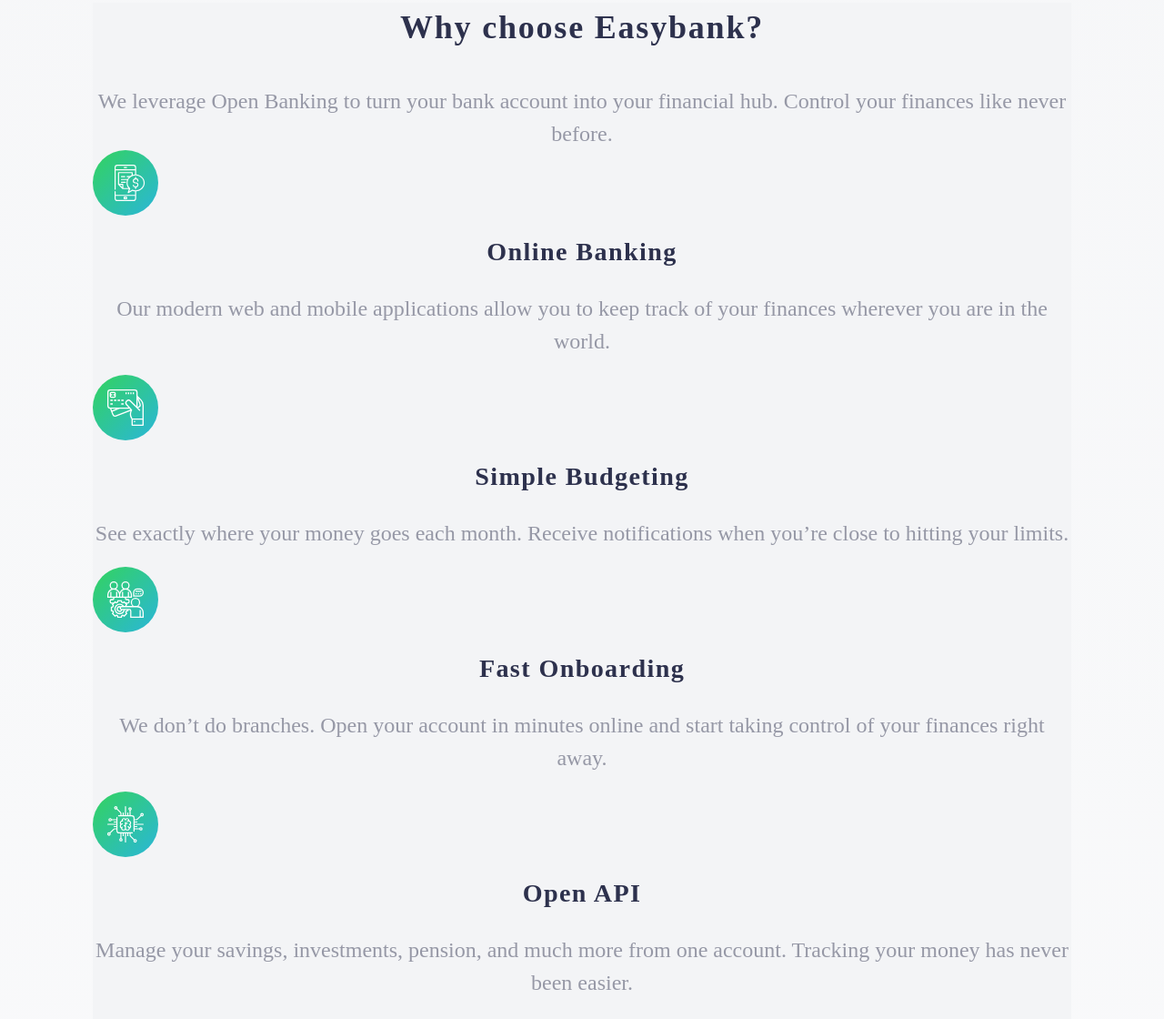
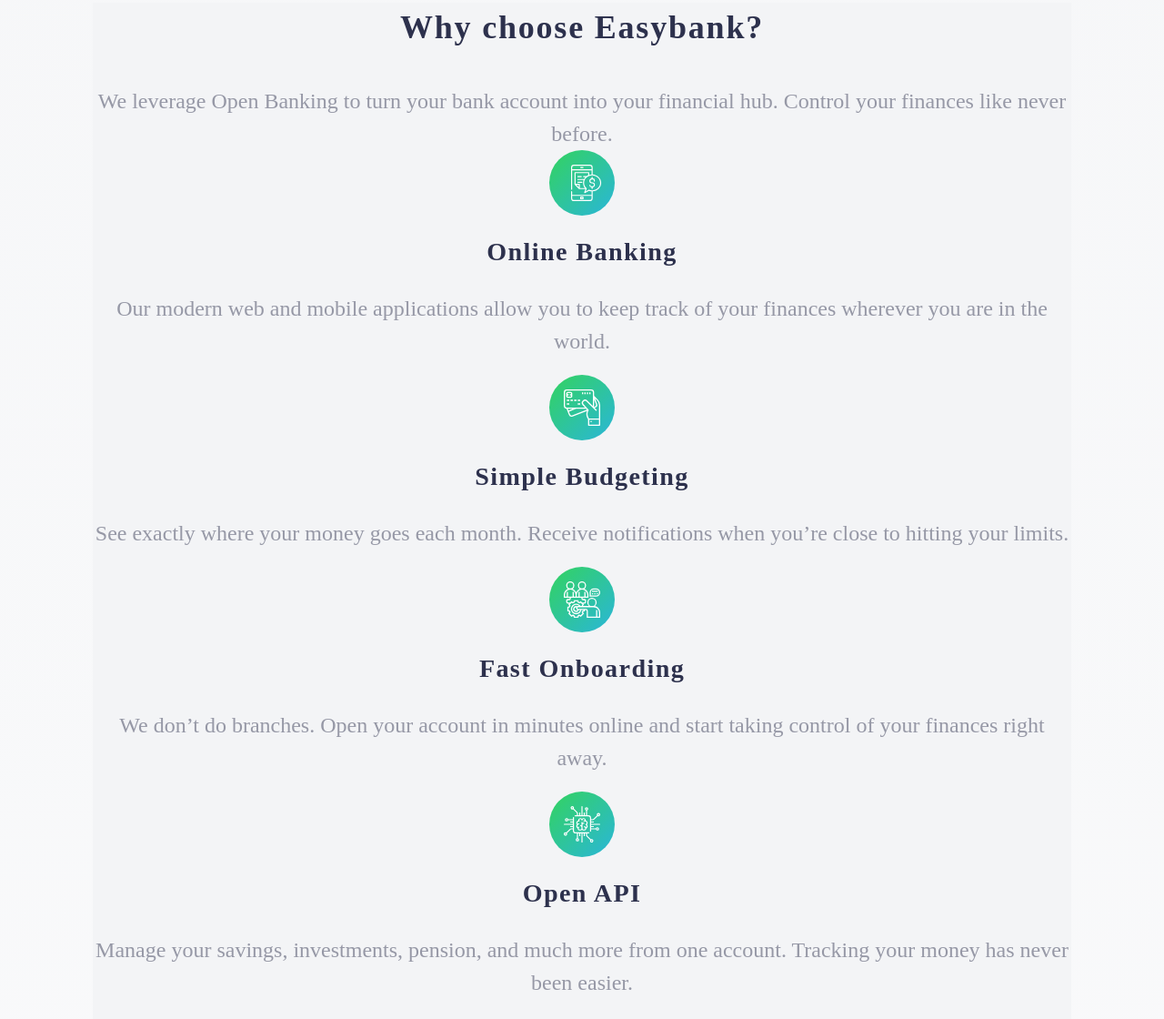
Before and after one commit to Rumecollins/Bank-WebApp, a plain HTML site: page index.html in a window 1280 px wide. Shown: the part 1657-2777 px from the top of the page at 91% size. Drawn offline with Linux system fonts and the light colour scheme; a web font is replaced by a local one.

Commit message:
center all children

```diff
--- a/style.css
+++ b/style.css
@@ -145,7 +145,7 @@ section{
 .main_section:first-child{
     background-color: var(--BG-COLOR);
 }
-.align-children{
+.center-children{
     display: flex;
     flex-flow: column wrap;
     justify-content: center;
```
